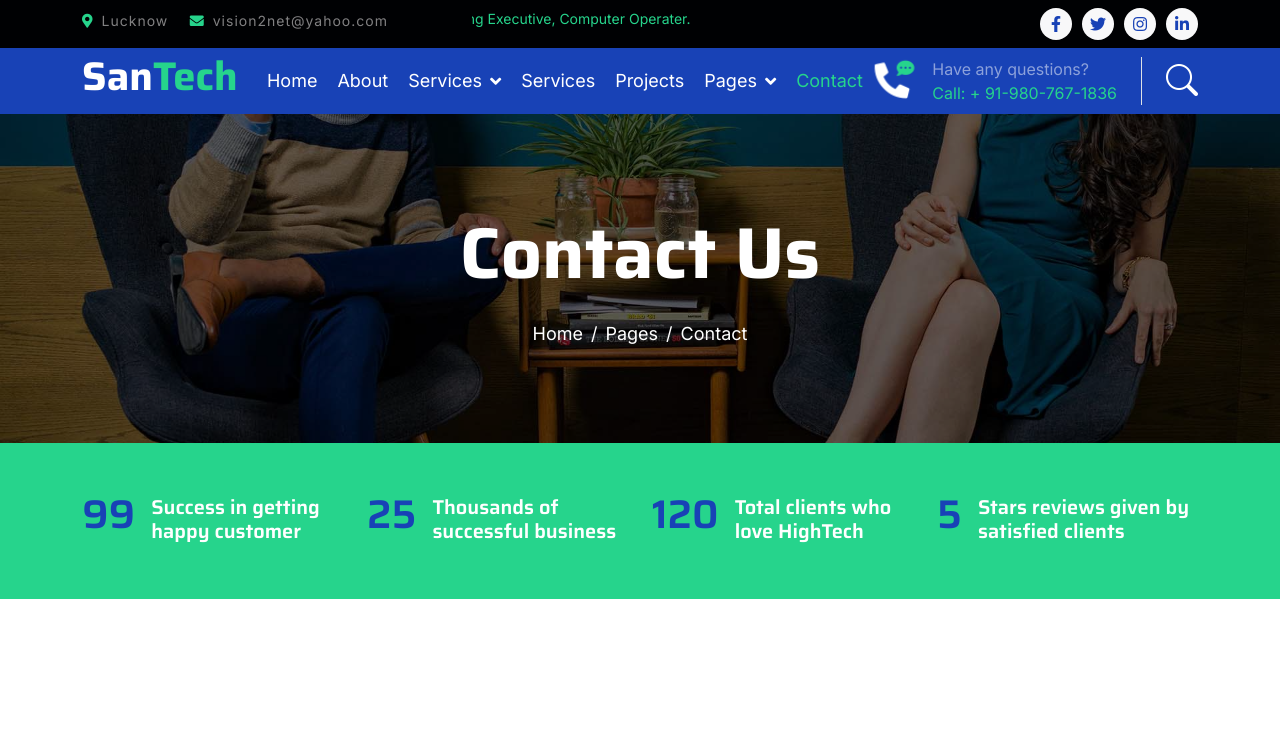
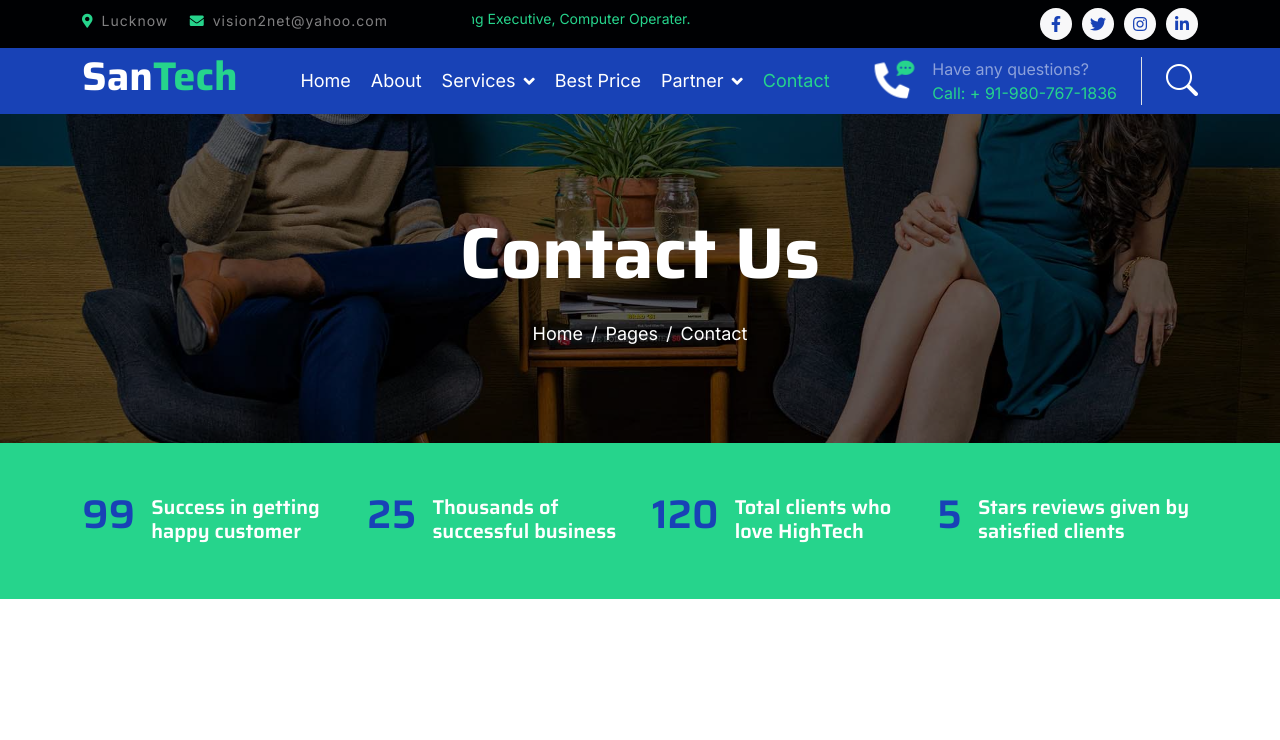
Before and after one commit to INRETAILE/santech, a plain HTML site: page contact.html in a window 1280 px wide. Shown: the top 740 px of the page. Drawn offline with nearby package versions, Linux system fonts and the light colour scheme.

Commit message:
change
change

```diff
--- a/contact.html
+++ b/contact.html
@@ -83,10 +83,9 @@
                                     <a href="income.html" class="dropdown-item">Santech Holidays</a>
                                 </div>
                             </div>
-                            <a href="service.html" class="nav-item nav-link">Services</a>
-                            <a href="project.html" class="nav-item nav-link">Projects</a>
+                            <a href="project.html" class="nav-item nav-link">Best Price</a>
                             <div class="nav-item dropdown">
-                                <a href="#" class="nav-link dropdown-toggle" data-bs-toggle="dropdown">Pages</a>
+                                <a href="#" class="nav-link dropdown-toggle" data-bs-toggle="dropdown">Partner</a>
                                 <div class="dropdown-menu rounded">
                                     <a href="blog.html" class="dropdown-item">Our Blog</a>
                                     <a href="team.html" class="dropdown-item">Our Team</a>
```
